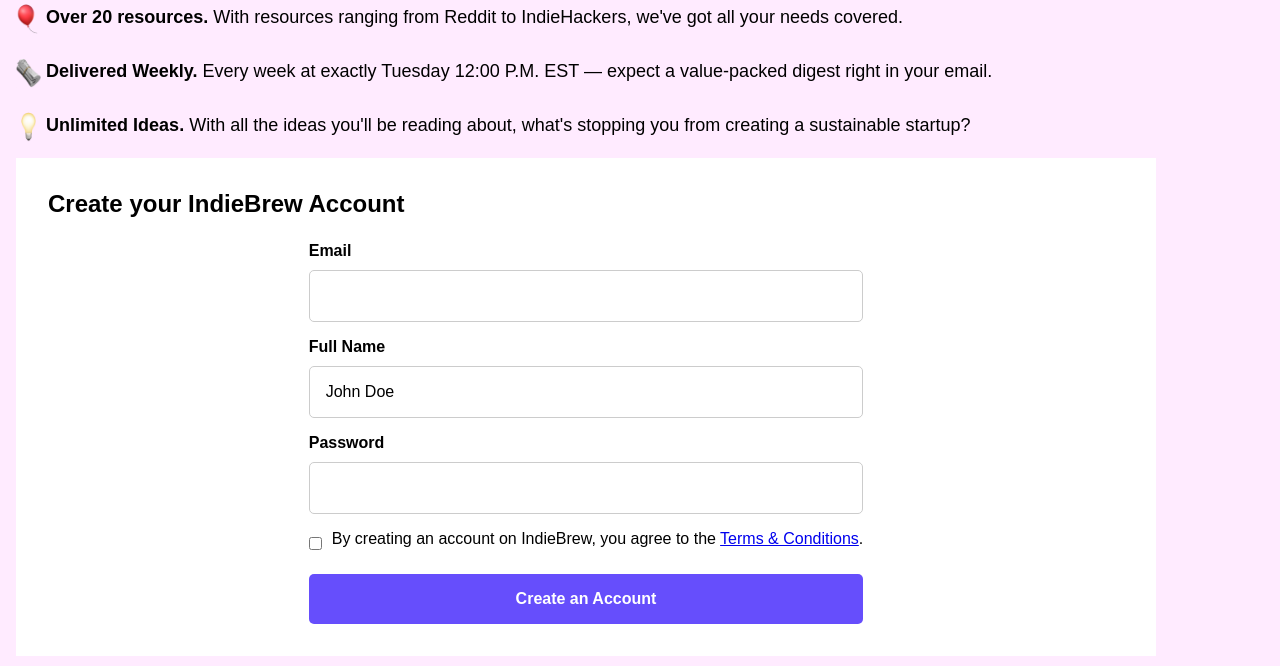
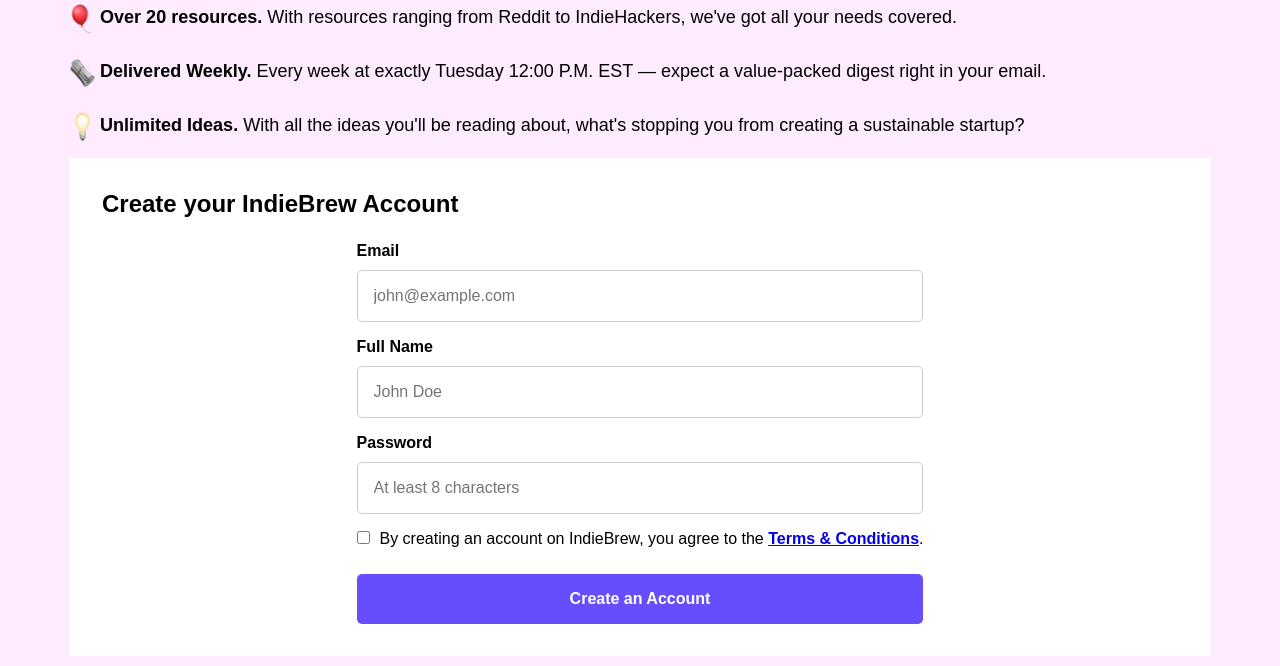
Before and after one commit to donta514/indiebrew-lp, a website: page index.html in a window 1280 px wide. Shown: the part 150-816 px from the top of the page. Drawn offline with Linux system fonts and the light colour scheme; a web font is replaced by a local one.

Commit message:
new changes

```diff
--- a/index.html
+++ b/index.html
@@ -5,7 +5,7 @@
     <meta http-equiv="X-UA-Compatible" content="IE=edge" />
     <meta name="viewport" content="width=device-width, initial-scale=1.0" />
     <link rel="stylesheet" href="css/style.css" />
-    <title>Sign Up - IndieBrew Landing Page</title>
+    <title>Sign Up — IndieBrew Landing Page</title>
   </head>
   <body>
     <header>
@@ -19,7 +19,9 @@
             width="43"
             height="43"
           />
-          <a href="/" class="nav__prev--link">Back to homepage</a>
+          <a href="/pages/home.html" class="nav__prev--link"
+            >Back to homepage</a
+          >
         </div>
       </nav>
     </header>
@@ -78,22 +80,34 @@
         <form class="form__body" action="/pages/home.html">
           <div class="form__body__section">
             <label for="email">Email</label>
-            <input type="email" id="email" name="email" />
+            <input
+              type="email"
+              id="email"
+              name="email"
+              placeholder="john@example.com"
+            />
           </div>
           <div class="form__body__section">
             <label for="fname">Full Name</label>
-            <input type="text" id="fullName" value="John Doe" />
+            <input type="text" id="fullName" placeholder="John Doe" />
           </div>
           <div class="form__body__section">
             <label for="password">Password</label>
-            <input type="text" id="pw" name="password" />
+            <input
+              type="text"
+              id="pw"
+              name="password"
+              placeholder="At least 8 characters"
+            />
           </div>
           <div class="form__body__section">
             <div class="form__body__section--checkbox">
               <input type="checkbox" id="check" />
               <label for="terms"
                 >By creating an account on IndieBrew, you agree to the
-                <a href="/" class="form__body__section--checkbox--terms"
+                <a
+                  href="/pages/home.html"
+                  class="form__body__section--checkbox--terms"
                   >Terms & Conditions</a
                 >.</label
               >
--- a/scss/style.scss
+++ b/scss/style.scss
@@ -54,8 +54,8 @@
 **********************************/
 
 .container {
-  margin-inline: 1rem;
   max-width: 1140px;
+  margin: 0 auto;
 }
 
 .bold {
@@ -69,7 +69,7 @@
 header,
 section,
 footer {
-  margin: 1rem 0;
+  margin: 1rem;
 }
 
 /*************************
@@ -152,10 +152,13 @@
       }
       &--checkbox {
         display: flex;
-        align-items: center;
+        align-items: baseline;
         gap: 10px;
         label {
           font-weight: normal;
+        }
+        &--terms {
+          font-weight: 700;
         }
       }
     }
```
Also changed, not shown: pages/home.html (+21 -9 lines), css/style.css, css/style.min.css.
